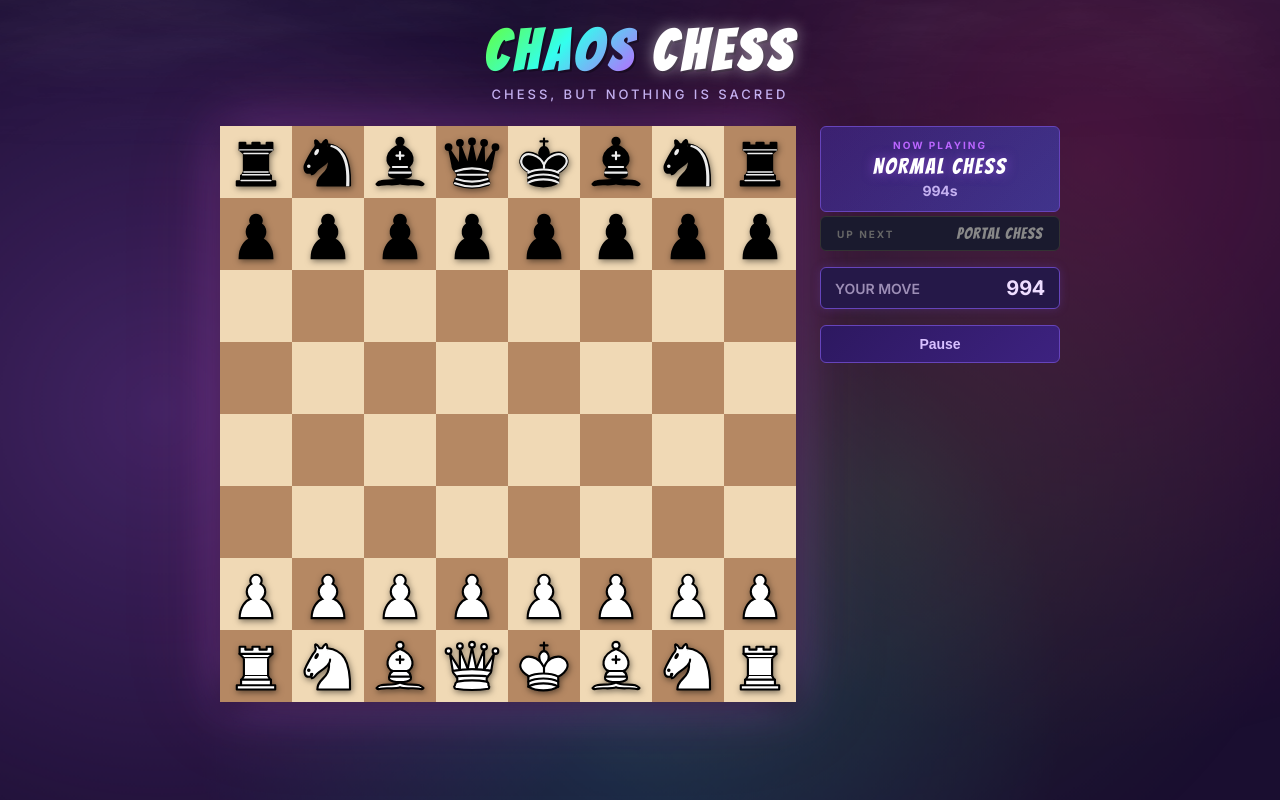
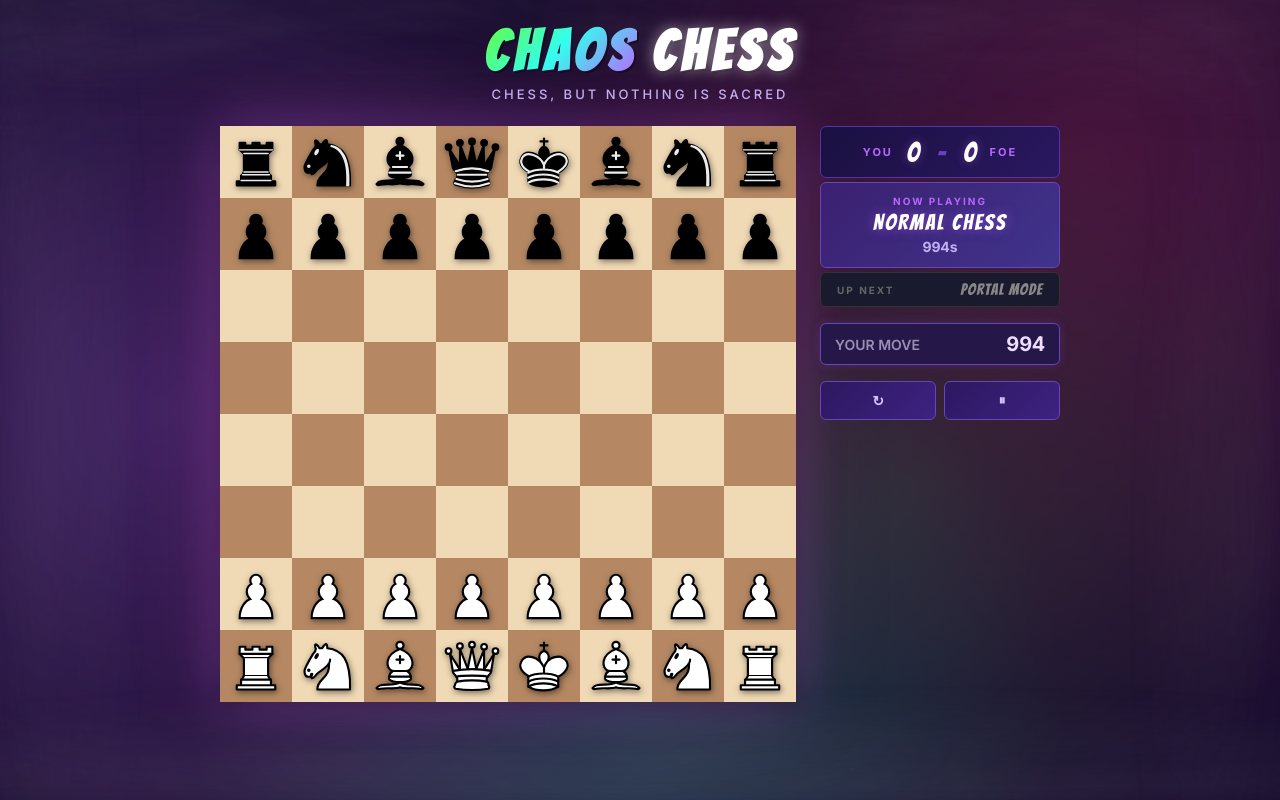
Before and after one commit to joshuaswanson/cursed-chess, a React (Vite) app: page / in a window 1280 px wide. Built offline with nearby package versions, Linux system fonts and the light colour scheme; the HTML template or start-up script is replaced by a standard one.

Commit message:
Add scoring system, ambient page fog, rename Portal Chess, 45s mode timer

```diff
--- a/src/App.tsx
+++ b/src/App.tsx
@@ -13,6 +13,18 @@ function App() {
       <div className="page-fog">
         <div className="page-fog-layer page-fog-layer-1" />
         <div className="page-fog-layer page-fog-layer-2" />
+      </div>
+      <div className="page-fog-bottom">
+        <div className="page-fog-layer page-fog-layer-1" />
+        <div className="page-fog-layer page-fog-layer-2" />
+      </div>
+      <div className="page-fog-left">
+        <div className="page-fog-side-layer page-fog-side-layer-1" />
+        <div className="page-fog-side-layer page-fog-side-layer-2" />
+      </div>
+      <div className="page-fog-right">
+        <div className="page-fog-side-layer page-fog-side-layer-1" />
+        <div className="page-fog-side-layer page-fog-side-layer-2" />
       </div>
       <div className="app">
         <header className="app-header">
--- a/src/components/GameControls/GameControls.tsx
+++ b/src/components/GameControls/GameControls.tsx
@@ -13,8 +13,26 @@ export function GameControls() {
   return (
     <div className="game-controls">
       <div className="controls-row">
-        <button onClick={togglePause} className="control-btn">
-          {paused ? "Resume" : "Pause"}
+        <button
+          onClick={() => {
+            useGameStore.setState({
+              currentModeIndex: -1,
+              scoreWhite: 0,
+              scoreBlack: 0,
+            });
+            newGame();
+          }}
+          className="control-btn"
+          title="New Game"
+        >
+          &#8635;
+        </button>
+        <button
+          onClick={togglePause}
+          className="control-btn"
+          title={paused ? "Resume" : "Pause"}
+        >
+          {paused ? "\u25B6" : "\u23F8"}
         </button>
       </div>
     </div>
--- a/src/components/ModePanel/ModePanel.css
+++ b/src/components/ModePanel/ModePanel.css
@@ -2,6 +2,45 @@
   display: flex;
   flex-direction: column;
   gap: 4px;
+}
+
+.scoreboard {
+  display: flex;
+  align-items: center;
+  justify-content: center;
+  gap: 12px;
+  padding: 10px 16px;
+  background: linear-gradient(135deg, #1a1040, #2a1860);
+  border: 1px solid #5533aa;
+  border-radius: 6px;
+}
+
+.score-player {
+  display: flex;
+  align-items: center;
+  gap: 8px;
+}
+
+.score-label {
+  font-size: 11px;
+  font-weight: 700;
+  letter-spacing: 2px;
+  color: #bb66ff;
+}
+
+.score-value {
+  font-family: "Bangers", cursive;
+  font-size: 28px;
+  color: #fff;
+  text-shadow: 0 0 10px rgba(187, 102, 255, 0.4);
+  min-width: 24px;
+  text-align: center;
+}
+
+.score-divider {
+  font-family: "Bangers", cursive;
+  font-size: 24px;
+  color: #6644bb;
 }
 
 .mode-current {
--- a/src/components/ModePanel/ModePanel.tsx
+++ b/src/components/ModePanel/ModePanel.tsx
@@ -2,7 +2,8 @@ import { useGameStore, GAME_MODES } from "../../stores/gameStore";
 import "./ModePanel.css";
 
 export function ModePanel() {
-  const { currentModeIndex, modeTimeRemaining } = useGameStore();
+  const { currentModeIndex, modeTimeRemaining, scoreWhite, scoreBlack } =
+    useGameStore();
 
   // -1 = Normal Chess (initial mode, not in GAME_MODES)
   const isNormalChess = currentModeIndex < 0;
@@ -16,6 +17,17 @@ export function ModePanel() {
 
   return (
     <div className="mode-panel">
+      <div className="scoreboard">
+        <div className="score-player">
+          <span className="score-label">YOU</span>
+          <span className="score-value">{scoreWhite}</span>
+        </div>
+        <span className="score-divider">-</span>
+        <div className="score-player">
+          <span className="score-value">{scoreBlack}</span>
+          <span className="score-label">FOE</span>
+        </div>
+      </div>
       <div className="mode-current">
         <span className="mode-label">NOW PLAYING</span>
         <span className="mode-name">{currentName}</span>
--- a/src/components/Timer/Timer.tsx
+++ b/src/components/Timer/Timer.tsx
@@ -15,6 +15,7 @@ export function Timer() {
     pluginManager,
   } = useGameStore();
 
+  // Game-over is now transient — handleGameEnd resets the board
   const isGameOver =
     status === GameStatus.Checkmate ||
     status === GameStatus.Stalemate ||
--- a/src/stores/gameStore.ts
+++ b/src/stores/gameStore.ts
@@ -15,7 +15,7 @@ export interface GameMode {
 }
 
 export const GAME_MODES: GameMode[] = [
-  { name: "PORTAL CHESS", create: () => [new PortalChessPlugin()] },
+  { name: "PORTAL MODE", create: () => [new PortalChessPlugin()] },
   { name: "FOG OF WAR", create: () => [new FogOfWarPlugin()] },
   { name: "BATTLE ROYALE", create: () => [new BattleRoyalePlugin()] },
   { name: "RALLY THE TROOPS", create: () => [new RallyPlugin()] },
@@ -58,6 +58,10 @@ export interface GameStore {
   promotionPending: { from: SquareIndex; to: SquareIndex } | null;
   flipped: boolean;
 
+  // Scores
+  scoreWhite: number;
+  scoreBlack: number;
+
   // Announcement
   announcement: string | null;
   announcementType: "mode" | "intro";
@@ -83,6 +87,7 @@ export interface GameStore {
   flipBoard: () => void;
   clearSelection: () => void;
   togglePause: () => void;
+  handleGameEnd: (status: GameStatus) => void;
   setDeployPieceType: (type: PieceType | null) => void;
   deployPiece: (square: SquareIndex) => boolean;
   showAnnouncement: (
@@ -117,6 +122,9 @@ export const useGameStore = create<GameStore>((set, get) => ({
   promotionPending: null,
   flipped: false,
 
+  scoreWhite: 0,
+  scoreBlack: 0,
+
   announcement: null,
   announcementType: "mode" as const,
   paused: false,
@@ -126,7 +134,7 @@ export const useGameStore = create<GameStore>((set, get) => ({
   moveTimerActive: false,
 
   currentModeIndex: -1,
-  modeTimeRemaining: 60,
+  modeTimeRemaining: 45,
 
   deployPieceType: null,
 
@@ -373,6 +381,19 @@ export const useGameStore = create<GameStore>((set, get) => ({
       moveTimerActive: true,
     });
 
+    // Check for game-ending status — award point and move on
+    if (
+      status === GameStatus.Checkmate ||
+      status === GameStatus.Stalemate ||
+      status === GameStatus.DrawFiftyMove ||
+      status === GameStatus.DrawInsufficientMaterial
+    ) {
+      setTimeout(() => {
+        get().handleGameEnd(status);
+      }, 600);
+      return;
+    }
+
     // Normal chess: switch to chaos after 3 moves (white, black, white)
     if (isNormalChess && game.history.length >= 3) {
       // Wait for the piece movement animation to finish before announcing
@@ -436,7 +457,7 @@ export const useGameStore = create<GameStore>((set, get) => ({
       timeWhite: 999,
       timeBlack: 1,
       moveTimerActive: true,
-      modeTimeRemaining: 999,
+      modeTimeRemaining: 999, // Normal chess phase — no mode timer
     });
   },
 
@@ -452,6 +473,53 @@ export const useGameStore = create<GameStore>((set, get) => ({
     }),
 
   togglePause: () => set((state) => ({ paused: !state.paused })),
+
+  handleGameEnd: (endStatus: GameStatus) => {
+    const { turn, scoreWhite, scoreBlack } = get();
+
+    let newWhite = scoreWhite;
+    let newBlack = scoreBlack;
+    let label: string;
+
+    if (endStatus === GameStatus.Checkmate) {
+      // The side whose turn it is has been checkmated (no legal moves)
+      if (turn === Color.Black) {
+        newWhite += 1;
+        label = "YOU WIN!";
+      } else {
+        newBlack += 1;
+        label = "YOU LOSE!";
+      }
+    } else {
+      // Stalemate or draw — no points
+      label = "DRAW!";
+    }
+
+    set({ scoreWhite: newWhite, scoreBlack: newBlack, paused: true });
+
+    // Announce result, then reset board and switch to next mode
+    get().showAnnouncement(label, 2500, "intro");
+    setTimeout(() => {
+      // Fresh board, keep current mode index so switchMode advances properly
+      const game = new Game();
+      set({
+        game,
+        status: GameStatus.Active,
+        turn: Color.White,
+        moveHistory: [],
+        selectedSquare: null,
+        legalMoveSquares: [],
+        hasPortalMoves: false,
+        portalEntrance: null,
+        lastMove: null,
+        lastPortalMove: null,
+        promotionPending: null,
+        deployPieceType: null,
+        paused: false,
+      });
+      get().switchMode();
+    }, 2800);
+  },
 
   setDeployPieceType: (type: PieceType | null) => {
     set({ deployPieceType: type });
@@ -586,7 +654,7 @@ export const useGameStore = create<GameStore>((set, get) => ({
 
     set({
       currentModeIndex: nextIndex,
-      modeTimeRemaining: 60,
+      modeTimeRemaining: 45,
       pluginManager,
       selectedSquare: null,
       legalMoveSquares: [],
--- a/src/styles/global.css
+++ b/src/styles/global.css
@@ -118,6 +118,111 @@ body::before {
   }
   to {
     transform: translateX(-50%);
+  }
+}
+
+/* Bottom fog — mirrors top */
+.page-fog-bottom {
+  position: fixed;
+  bottom: -30px;
+  left: -50px;
+  right: -50px;
+  height: 160px;
+  pointer-events: none;
+  z-index: 0;
+  overflow: hidden;
+  -webkit-mask: linear-gradient(0deg, white 0%, white 20%, transparent 100%);
+  mask: linear-gradient(0deg, white 0%, white 20%, transparent 100%);
+}
+
+.page-fog-bottom .page-fog-layer-1 {
+  background-image: url("/fog/fog4.png");
+  animation: page-fog-scroll 40s linear infinite;
+  opacity: 0.18;
+}
+
+.page-fog-bottom .page-fog-layer-2 {
+  background-image: url("/fog/fog5.png");
+  animation: page-fog-scroll 55s linear infinite reverse;
+  opacity: 0.12;
+}
+
+/* Left side wisps */
+.page-fog-left {
+  position: fixed;
+  top: -50px;
+  bottom: -50px;
+  left: -30px;
+  width: 200px;
+  pointer-events: none;
+  z-index: 0;
+  overflow: hidden;
+  -webkit-mask: linear-gradient(90deg, white 0%, transparent 100%);
+  mask: linear-gradient(90deg, white 0%, transparent 100%);
+}
+
+.page-fog-side-layer {
+  position: absolute;
+  left: 0;
+  width: 100%;
+  height: 300%;
+  background-repeat: repeat-y;
+  background-size: 100% 33.33%;
+}
+
+.page-fog-left .page-fog-side-layer-1 {
+  background-image: url("/fog/fog3.png");
+  animation: page-fog-drift-down 50s linear infinite;
+  opacity: 0.12;
+}
+
+.page-fog-left .page-fog-side-layer-2 {
+  background-image: url("/fog/fog5.png");
+  animation: page-fog-drift-up 65s linear infinite;
+  opacity: 0.08;
+}
+
+/* Right side wisps */
+.page-fog-right {
+  position: fixed;
+  top: -50px;
+  bottom: -50px;
+  right: -30px;
+  width: 200px;
+  pointer-events: none;
+  z-index: 0;
+  overflow: hidden;
+  -webkit-mask: linear-gradient(270deg, white 0%, transparent 100%);
+  mask: linear-gradient(270deg, white 0%, transparent 100%);
+}
+
+.page-fog-right .page-fog-side-layer-1 {
+  background-image: url("/fog/fog4.png");
+  animation: page-fog-drift-up 45s linear infinite;
+  opacity: 0.1;
+}
+
+.page-fog-right .page-fog-side-layer-2 {
+  background-image: url("/fog/fog3.png");
+  animation: page-fog-drift-down 60s linear infinite;
+  opacity: 0.07;
+}
+
+@keyframes page-fog-drift-down {
+  from {
+    transform: translateY(0);
+  }
+  to {
+    transform: translateY(-33.33%);
+  }
+}
+
+@keyframes page-fog-drift-up {
+  from {
+    transform: translateY(-33.33%);
+  }
+  to {
+    transform: translateY(0);
   }
 }
 
```
